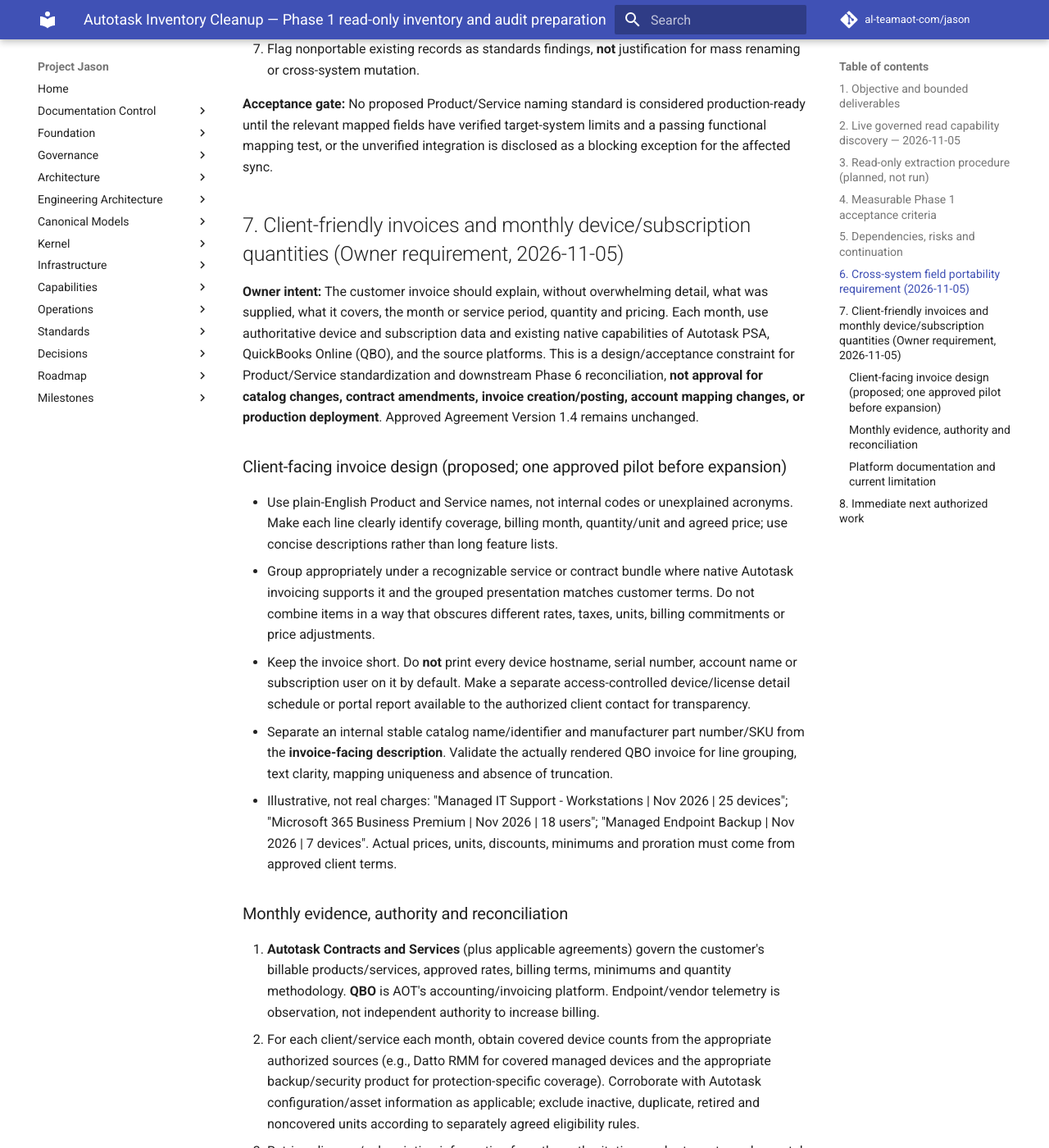
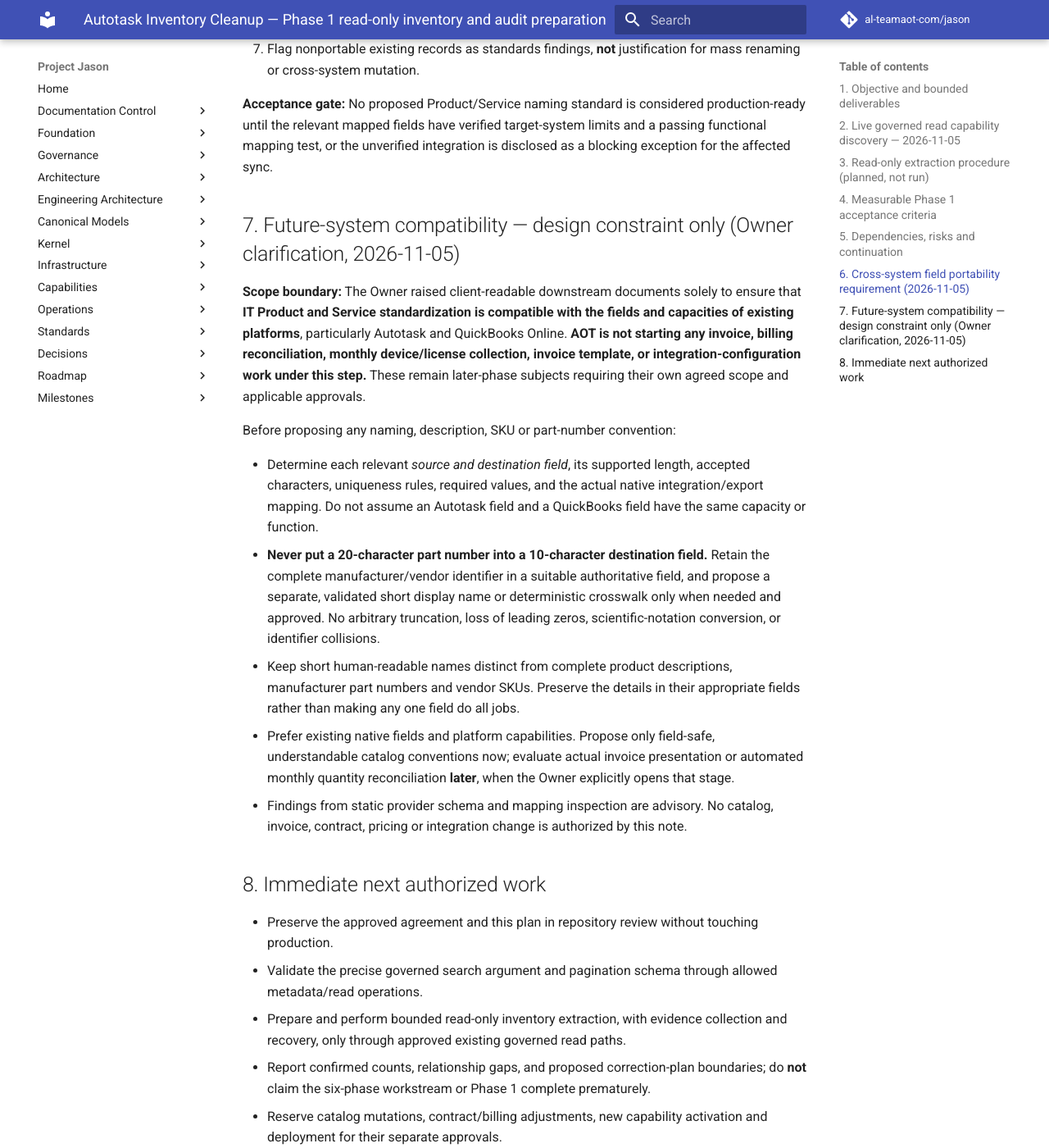
Before and after one commit to al-teamaot-com/jason, an MkDocs documentation site: the page built from docs/operations/Autotask-Catalog-Phase-1-Read-Only-Inventory-Plan.md, in a window 1280 px wide and 1400 px high, scrolled down 5890 px. Shown: the whole window at 82% size. Built offline with MkDocs 1.6.1 and Material for MkDocs 9.7.7, drawn with Linux system fonts in a browser that asks for light colours; comment, search, counter and statistics services are not loaded; some of the changed text lies outside the part shown.

Commit message:
docs: clarify future-invoice note is only catalog field portability requirement

```diff
--- a/docs/operations/Autotask-Catalog-Phase-1-Read-Only-Inventory-Plan.md
+++ b/docs/operations/Autotask-Catalog-Phase-1-Read-Only-Inventory-Plan.md
@@ -95,36 +95,17 @@
 
 **Acceptance gate:** No proposed Product/Service naming standard is considered production-ready until the relevant mapped fields have verified target-system limits and a passing functional mapping test, or the unverified integration is disclosed as a blocking exception for the affected sync.
 
-## 7. Client-friendly invoices and monthly device/subscription quantities (Owner requirement, 2026-11-05)
+## 7. Future-system compatibility — design constraint only (Owner clarification, 2026-11-05)
 
-**Owner intent:** The customer invoice should explain, without overwhelming detail, what was supplied, what it covers, the month or service period, quantity and pricing. Each month, use authoritative device and subscription data and existing native capabilities of Autotask PSA, QuickBooks Online (QBO), and the source platforms. This is a design/acceptance constraint for Product/Service standardization and downstream Phase 6 reconciliation, **not approval for catalog changes, contract amendments, invoice creation/posting, account mapping changes, or production deployment**. Approved Agreement Version 1.4 remains unchanged.
+**Scope boundary:** The Owner raised client-readable downstream documents solely to ensure that **IT Product and Service standardization is compatible with the fields and capacities of existing platforms**, particularly Autotask and QuickBooks Online. **AOT is not starting any invoice, billing reconciliation, monthly device/license collection, invoice template, or integration-configuration work under this step.** These remain later-phase subjects requiring their own agreed scope and applicable approvals.
 
-### Client-facing invoice design (proposed; one approved pilot before expansion)
+Before proposing any naming, description, SKU or part-number convention:
 
-- Use plain-English Product and Service names, not internal codes or unexplained acronyms. Make each line clearly identify coverage, billing month, quantity/unit and agreed price; use concise descriptions rather than long feature lists.
-- Group appropriately under a recognizable service or contract bundle where native Autotask invoicing supports it and the grouped presentation matches customer terms. Do not combine items in a way that obscures different rates, taxes, units, billing commitments or price adjustments.
-- Keep the invoice short. Do **not** print every device hostname, serial number, account name or subscription user on it by default. Make a separate access-controlled device/license detail schedule or portal report available to the authorized client contact for transparency.
-- Separate an internal stable catalog name/identifier and manufacturer part number/SKU from the **invoice-facing description**. Validate the actually rendered QBO invoice for line grouping, text clarity, mapping uniqueness and absence of truncation.
-- Illustrative, not real charges: "Managed IT Support - Workstations | Nov 2026 | 25 devices"; "Microsoft 365 Business Premium | Nov 2026 | 18 users"; "Managed Endpoint Backup | Nov 2026 | 7 devices". Actual prices, units, discounts, minimums and proration must come from approved client terms.
-
-### Monthly evidence, authority and reconciliation
-
-1. **Autotask Contracts and Services** (plus applicable agreements) govern the customer's billable products/services, approved rates, billing terms, minimums and quantity methodology. **QBO** is AOT's accounting/invoicing platform. Endpoint/vendor telemetry is observation, not independent authority to increase billing.
-2. For each client/service each month, obtain covered device counts from the appropriate authorized sources (e.g., Datto RMM for covered managed devices and the appropriate backup/security product for protection-specific coverage). Corroborate with Autotask configuration/asset information as applicable; exclude inactive, duplicate, retired and noncovered units according to separately agreed eligibility rules.
-3. Retrieve license/subscription information from the authoritative vendor tenant, vendor portal or reseller source. Distinguish purchased/subscribed, assigned/active, contracted/billable and actually billed units. Do not assume these counts are interchangeable.
-4. Record a dated internal monthly snapshot per client/product: source, retrieval time, coverage rule, count, contract baseline, billing period, additions/removals, minimum/commitment, proration, evidence, discrepancies and exception owner.
-5. Compare each source observation with the Autotask contract/recurring-service quantity, posted billing items and QBO invoice. Detect missing/duplicate charges, quantity drift, unexpected rates and ambiguous source identity. Do not silently modify billable quantities or financial data; unresolved discrepancies route for governed review.
-6. **Native first:** evaluate Autotask Recurring Service Contracts, ContractServiceUnit effective-date quantities, invoice templates, approve/post flow, and native platform integrations; then use the documented Smart Accounting Hub Autotask-to-QBO invoice sync and billing-code-to-QBO-Item mappings where AOT has them enabled and approved. Jason should correlate/summarize evidence and propose exceptions, not replace existing accurate billing engines.
-7. Test one specifically approved client scenario with a safe preview or controlled sync, checking client-visible invoice text, quantity/rate/total, proration/taxes, item ID mappings, duplicate prevention and actual QBO readback. Any action that could create, post, send or change an accounting record requires separate exact authorization.
-
-### Platform documentation and current limitation
-
-- Autotask 2026.6 describes Smart Accounting Hub billing-code-to-QBO item mapping and event-driven invoice synchronization after invoice descriptions, taxes and IDs are complete. This is a **documented platform capability, not proof that AOT has configured or accepted it**: https://psa.datto.com/releasenotes/Content/ENGLISH/2026.6ReleaseNotes.htm
-- Autotask ContractServiceUnits document per-period effective-dated service quantities: https://psa.datto.com/help/DeveloperHelp/Content/APIs/REST/Entities/RecurringSerContractEntityRelation.htm
-- QBO supports customer-visible item descriptions, quantities/rates, invoice layout customization and attachments: https://quickbooks.intuit.com/learn-support/en-us/help-article/invoicing/create-invoices-quickbooks-online/L7gSzvCld_US_en_US
-- Jason currently offers governed read-only Autotask billing/invoice and QBO invoice search capabilities; **this does not establish operational synchronization, source reconciliation, or approval for invoice mutations**.
-
-**Acceptance gate:** A controlled authorized pilot must yield a short, understandable client invoice and separately traceable monthly reconciliation record; quantities, rates, tax and final QBO entries agree with the approved source of truth; data or privacy exceptions block the affected automatic progression. No bulk action until the Owner approves the process after pilot verification.
+- Determine each relevant *source and destination field*, its supported length, accepted characters, uniqueness rules, required values, and the actual native integration/export mapping. Do not assume an Autotask field and a QuickBooks field have the same capacity or function.
+- **Never put a 20-character part number into a 10-character destination field.** Retain the complete manufacturer/vendor identifier in a suitable authoritative field, and propose a separate, validated short display name or deterministic crosswalk only when needed and approved. No arbitrary truncation, loss of leading zeros, scientific-notation conversion, or identifier collisions.
+- Keep short human-readable names distinct from complete product descriptions, manufacturer part numbers and vendor SKUs. Preserve the details in their appropriate fields rather than making any one field do all jobs.
+- Prefer existing native fields and platform capabilities. Propose only field-safe, understandable catalog conventions now; evaluate actual invoice presentation or automated monthly quantity reconciliation **later**, when the Owner explicitly opens that stage.
+- Findings from static provider schema and mapping inspection are advisory. No catalog, invoice, contract, pricing or integration change is authorized by this note.
 
 ## 8. Immediate next authorized work
 
```
